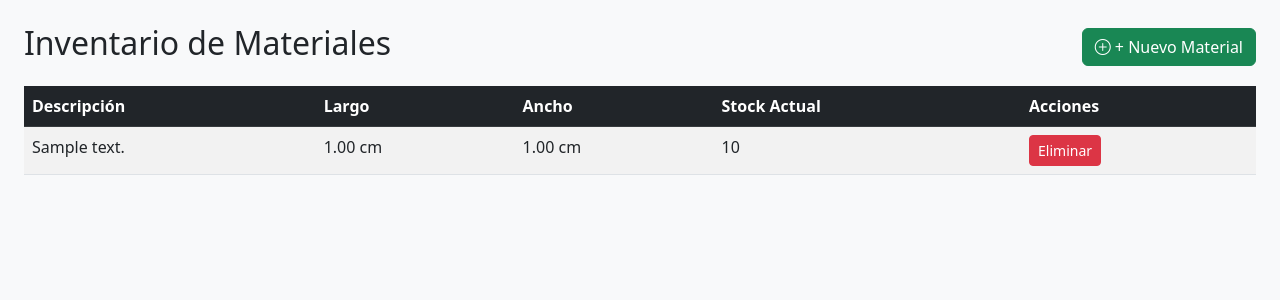
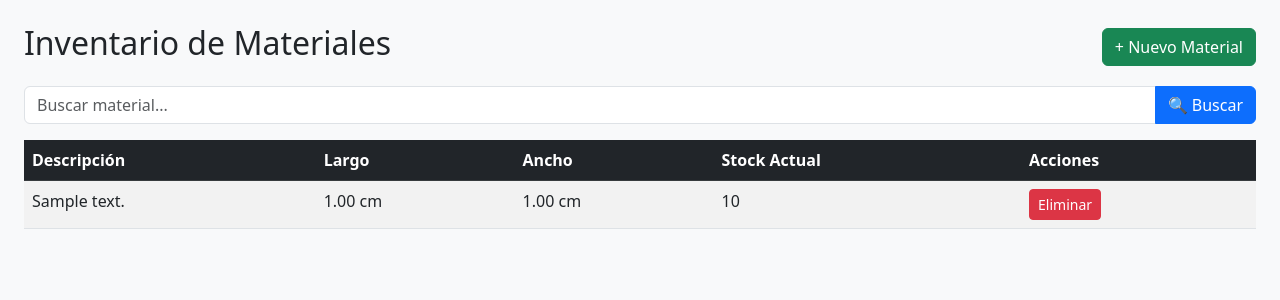
Before and after one commit to YonAnn99/Acrylitec, a Django app: page /materiales/ in a window 1280 px wide. Shown: the part 62-362 px from the top of the page. Run offline with Django 5.2, Linux system fonts and the light colour scheme; tables that the repository leaves empty hold one stand-in row (values such as "Sample post").

Commit message:
Fix: Buscador para inventario

```diff
--- a/gestion/templates/gestion/materiales_list.html
+++ b/gestion/templates/gestion/materiales_list.html
@@ -3,10 +3,22 @@
 {% block content %}
 <div class="d-flex justify-content-between align-items-center mb-3">
     <h2>Inventario de Materiales</h2>
-    <a href="{% url 'crear_material' %}" class="btn btn-success">
-        <i class="bi bi-plus-circle"></i> + Nuevo Material
-    </a>
+    <a href="{% url 'crear_material' %}" class="btn btn-success">+ Nuevo Material</a>
 </div>
+
+<!-- Barra de búsqueda -->
+<form method="GET" class="mb-3">
+    <div class="input-group">
+        <input type="text" name="q" class="form-control"
+               placeholder="Buscar material..."
+               value="{{ query }}">
+        <button class="btn btn-primary" type="submit">🔍 Buscar</button>
+        {% if query %}
+        <a href="{% url 'lista_materiales' %}" class="btn btn-secondary">✖ Limpiar</a>
+        {% endif %}
+    </div>
+</form>
+
 <table class="table table-striped table-hover mt-3">
     <thead class="table-dark">
         <tr>
@@ -14,7 +26,7 @@
             <th>Largo</th>
             <th>Ancho</th>
             <th>Stock Actual</th>
-            <th>Acciones</th> </tr>
+            <th>Acciones</th>
         </tr>
     </thead>
     <tbody>
--- a/gestion/views.py
+++ b/gestion/views.py
@@ -309,8 +309,14 @@ def crear_cliente(request):
 # ─────────────────────────────────────────
 
 def lista_materiales(request):
-    return render(request, 'gestion/materiales_list.html',
-                  {'materiales': Materiales.objects.all()})
+    query = request.GET.get('q', '')
+    materiales = Materiales.objects.all()
+    if query:
+        materiales = materiales.filter(descripcion__icontains=query)
+    return render(request, 'gestion/materiales_list.html', {
+        'materiales': materiales,
+        'query': query
+    })
 
 
 def crear_material(request):
```
